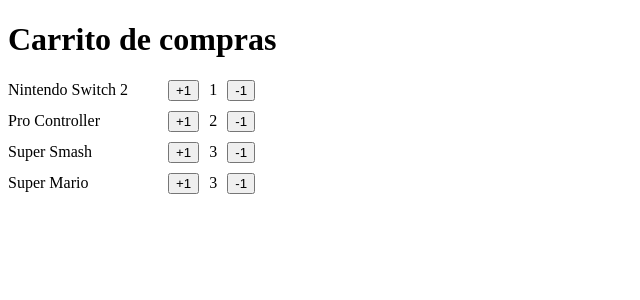
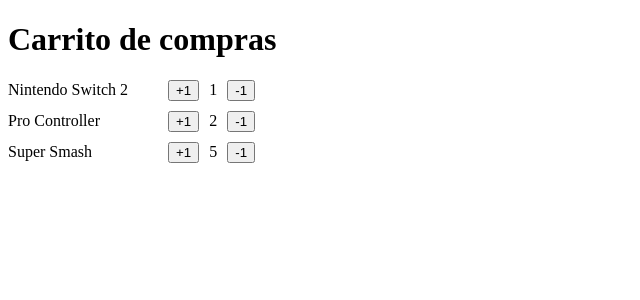
Before and after one commit to virginiar/first-steps-react, a React (Vite) app: page / in a window 1280 px wide. Shown: the top 300 px of the page, without its empty margins (0-640 px from the left). Built offline with nearby package versions, Linux system fonts and the light colour scheme.

Commit message:
Refactorizando FirstStepsApp para usar arreglo itemsInCart y añadiendo un manejador de clic a ItemCounter

```diff
--- a/src/FirstStepsApp.tsx
+++ b/src/FirstStepsApp.tsx
@@ -1,5 +1,17 @@
 import { ItemCounter } from "./shopping-cart/ItemCounter";
 
+interface ItemInCart {
+  productName: string;
+  quantity: number;
+}
+
+const ItemsInCart: ItemInCart[] = [
+  { productName: "Nintendo Switch 2", quantity: 1 },
+  { productName: "Pro Controller", quantity: 2 },
+  { productName: "Super Smash", quantity: 5 },
+];
+
+// Punto de entrada del carrito
 export function FirstStepApp() {
   return (
     <>
@@ -12,10 +24,15 @@
                 <h2>Hola dentro de un div</h2>
             </div> */}
       <h1>Carrito de compras</h1>
-      <ItemCounter name="Nintendo Switch 2" quantity={1} />
+      {/* <ItemCounter name="Nintendo Switch 2" quantity={1} />
       <ItemCounter name="Pro Controller" quantity={2} />
       <ItemCounter name="Super Smash" quantity={3} />
-      <ItemCounter name="Super Mario" quantity={3} />
+      <ItemCounter name="Super Mario" quantity={3} /> */}
+
+      {/* Cada elemento de la lista debe tener un key único*/}
+      {ItemsInCart.map(({productName, quantity}) => (
+        <ItemCounter key={productName} name={productName} quantity={quantity} />
+      ))}
     </>
   );
 }
--- a/src/shopping-cart/ItemCounter.tsx
+++ b/src/shopping-cart/ItemCounter.tsx
@@ -7,7 +7,13 @@
 // rafc -> Crea el componente
 export const ItemCounter = ({ name, quantity }: Props) => {
   // Muestra cada nombre dos veces, por efecto del StrictMode
-  console.log(name);
+  // console.log(name);
+
+  // Función auxiliar para gestionar onClick
+  // separando el template de la lógica
+  const handleClick = () => {
+    console.log(`Click en ${name}`);
+  };
 
   return (
     <section
@@ -25,7 +31,7 @@
       >
         {name}
       </span>
-      <button>+1</button>
+      <button onClick={handleClick}>+1</button>
       <span>{quantity}</span>
       <button>-1</button>
     </section>
```
